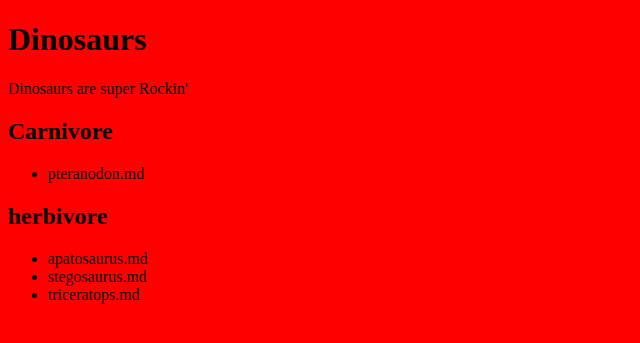
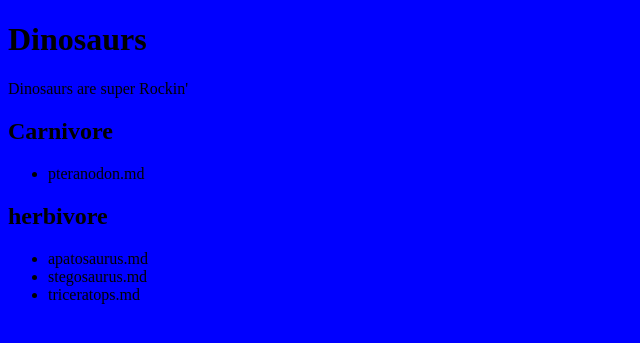
Before and after one commit to jesusmonsalve/dinosaurs, a Jekyll site: the page built from index.html, in a window 1280 px wide. Shown: the top 343 px of the page, without its empty margins (0-640 px from the left). Built offline with Jekyll 4.4.1, drawn with Linux system fonts in a browser that asks for light colours; Markdown is read by kramdown in place of the engine named in the settings.

```diff
--- a/css/general.css
+++ b/css/general.css
@@ -1,5 +1,19 @@
 html {
-	background-color: red;
-
+	background-color: blue;
+	font: normal/100 Georgia, serif;
 
 }
+
+dino-list {
+	margin: 0;
+	padding: 0;
+	list-style-type: none;
+}
+
+.dino-list li {
+	float: left;
+	width: 25%;
+
+}
+
+.dino-list
```
